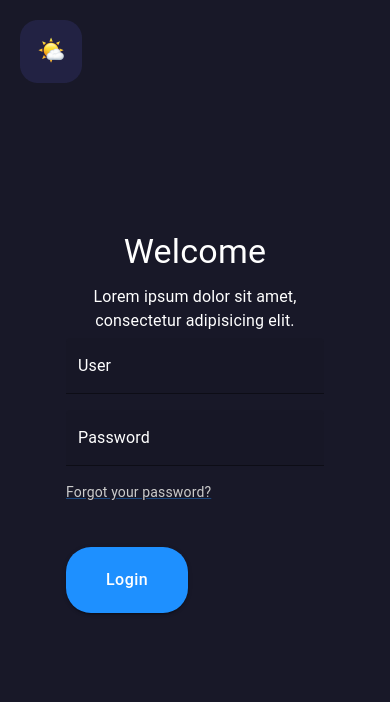
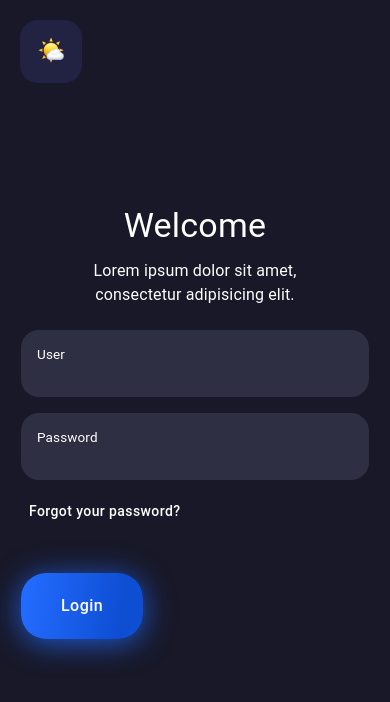
Before and after one commit to camilolc/play-green-exercise, a React (Vite) app: page /auth/login in a window 390 px wide. Shown: the top 702 px of the page. Built offline with nearby package versions, Linux system fonts and the light colour scheme; no server answers.

Commit message:
app look and feel responsive done

```diff
--- a/src/auth/pages/LoginPage.tsx
+++ b/src/auth/pages/LoginPage.tsx
@@ -1,14 +1,12 @@
-import { Alert, Grid, Link, Typography } from "@mui/material"
+import { Alert, Grid, Typography } from "@mui/material"
 import { startLoginWithEmailPassword } from "../../store/auth/thunks";
 import { useMemo } from "react";
 import { useSelector, useDispatch } from "react-redux";
 import { useForm } from "../../hooks/useForm";
 import { RootState } from "../../store/store";
-import { PageWrapper, LoginContainer, FormContainer, CustomTextField, LoginButton } from "../../styles/LoginStyles";
+import { PageWrapper, LoginContainer, FormContainer, CustomTextField, LoginButton, TypographyBody, TextLink } from "../../styles/LoginStyles";
 
 export const LoginPage = () => {
-
-
 
   const { status, errorMessage } = useSelector((state: RootState) => state.auth)
 
@@ -29,28 +27,35 @@ export const LoginPage = () => {
   return (
 
     <PageWrapper>
-
       <LoginContainer>
         <Typography variant="h4" component="h1" gutterBottom>
           Welcome
         </Typography>
-          <Typography variant="body1" gutterBottom>
+        <TypographyBody variant="body1" gutterBottom>
           Lorem ipsum dolor sit amet, consectetur adipisicing elit.
-          </Typography>
-          <form onSubmit={ onSubmit }>
+        </TypographyBody>
+        <form onSubmit={onSubmit}>
           <FormContainer>
             <CustomTextField
+              variant="standard"
+              InputProps={{
+                disableUnderline: true
+              }}
+              autoComplete="off"
               label="User"
-              variant="filled"
               fullWidth
               name="email"
-              value={ email }
-              onChange={ onInputChange }
+              value={email}
+              onChange={onInputChange}
             />
             <CustomTextField
+              variant="standard"
+              InputProps={{
+                disableUnderline: true,
+              }}
+              autoComplete="off"
               label="Password"
               type="password"
-              variant="filled"
               fullWidth
               name="password"
               value={password}
@@ -58,22 +63,21 @@ export const LoginPage = () => {
 
             />
 
-            <Link href="#" variant="body2" sx={{ color: '#cccccc', display: 'block', marginBottom: '1.5em' }}>
+            <TextLink >
               Forgot your password?
-            </Link>
-
-            <LoginButton variant="contained" type="submit" disabled={ isAuthenticating }>
+            </TextLink>
+            <LoginButton variant="contained" type="submit" disabled={isAuthenticating}>
               Login
             </LoginButton>
             <Grid
               container
-                display={ !!errorMessage ? '': 'none' }
+              display={!!errorMessage ? '' : 'none'}
               sx={{ mt: 1 }}>
               <Grid
                 item
-                    xs={ 12 }
+                xs={12}
               >
-                  <Alert severity='error'>{ errorMessage }</Alert>
+                <Alert severity='error'>{errorMessage}</Alert>
               </Grid>
             </Grid>
           </FormContainer>
--- a/src/router/AppRouter.tsx
+++ b/src/router/AppRouter.tsx
@@ -16,7 +16,7 @@ export const AppRouter = () => {
   const status = useCheckAuth();
 
   if ( status === 'checking' ) {
-    return <h1>Loading</h1>
+    return <></>
   }
 
 
--- a/src/sports/components/Footer.tsx
+++ b/src/sports/components/Footer.tsx
@@ -1,12 +1,25 @@
 import styled from '@emotion/styled';
 import { Home, History, Logout } from '@mui/icons-material';
-import { Link } from 'react-router-dom';
+import {  NavLink } from 'react-router-dom';
 import { useDispatch } from 'react-redux';
 import { startLogout } from '../../store/auth/thunks';
+import { Card, useTheme } from '@mui/material';
 
 
 
 export const Footer = () => {
+
+  const theme = useTheme();
+
+  const activeLinkStyle = {
+    color: theme.palette.text.disabled,
+    backgroundColor: theme.palette.primary.light,
+  };
+
+  const inactiveLinkStyle = {
+    color: "#777777",
+
+  };
 
   const distpatch: any = useDispatch();
 
@@ -24,8 +37,7 @@ export const Footer = () => {
   width: 100%;
 `;
 
-  const ButtonContainer = styled.div`
-  background-color:gray;
+  const ButtonContainer = styled(Card)`
   border-radius:24px;
   display:flex;
   align-items:center;
@@ -34,19 +46,34 @@ export const Footer = () => {
   width:90%;
 `;
 
-  const FooterButton = styled(Link)`
-  color: white;
+  const FooterButton = styled(NavLink)`
+   width: 59px;
+   height:59px;;
+   border-radius:16px;
+   display:flex;
+   flex-direction:row;
+   justify-content:center;
+   align-items:center ;
+
 `;
   return (
     <Footer>
       <ButtonContainer>
-        <FooterButton to={"/"}>
+        <FooterButton
+          to={"/"}
+          style={({ isActive }) => isActive ? activeLinkStyle : inactiveLinkStyle}
+        >
           <Home />
         </FooterButton>
-        <FooterButton to="/historical">
+        <FooterButton to="/historical"
+          style={({ isActive }) => isActive ? activeLinkStyle : inactiveLinkStyle}
+        >
           <History />
         </FooterButton>
-        <FooterButton to={""} onClick={onLogout}>
+        <FooterButton
+        to={""}
+        style={inactiveLinkStyle}
+        onClick={onLogout}>
           <Logout />
         </FooterButton>
       </ButtonContainer>
--- a/src/sports/components/SportList.tsx
+++ b/src/sports/components/SportList.tsx
@@ -8,8 +8,13 @@ import { ButtonsContainer, CircleContainer, CloseButton, Container, FavoriteButt
 import { CloseTwoTone } from '@mui/icons-material';
 
 import LikeButton from '../../../public/likeButton.png'
+import { useTheme } from "@mui/material"
+
+
 
 export const SportList = () => {
+
+  const theme = useTheme();
 
 
   const dispatch: any = useDispatch();
@@ -17,9 +22,11 @@ export const SportList = () => {
   const { sports } = useSelector((state: RootState) => state.userSports)
 
   const [currentIndex, setCurrentIndex] = useState(0);
+  const [animationKey, setAnimationKey] = useState(0);
 
   const handleLike = () => {
     setCurrentIndex((prevIndex) => (prevIndex + 1) % result.length);
+    setAnimationKey((prevKey) => prevKey + 1);
 
   };
 
@@ -71,15 +78,15 @@ export const SportList = () => {
   return (
     <>
       <Container>
-        <ImageContainer style={{ backgroundImage: `url(${currentItem?.strSportThumb})` }}>
+        <ImageContainer key={animationKey} style={{ backgroundImage: `url(${currentItem?.strSportThumb})` }}>
           <TitleOverlay variant="h5">
             {currentItem ? currentItem?.strSport : ""}
           </TitleOverlay>
         </ImageContainer>
         <ButtonsContainer>
           <CloseButton onClick={()=>addNewSport(currentItem, false)}>
-            <CircleContainer >
-              <CloseTwoTone color="error" />
+            <CircleContainer sx={{background:theme.palette.primary.contrastText}} >
+              <CloseTwoTone style={{color:theme.palette.primary.dark}} />
             </CircleContainer>
           </CloseButton>
           <FavoriteButton onClick={()=>addNewSport(currentItem, true)}>
--- a/src/sports/components/UserSportList.tsx
+++ b/src/sports/components/UserSportList.tsx
@@ -2,13 +2,16 @@ import { useEffect } from 'react'
 import { useDispatch, useSelector } from 'react-redux'
 import { startLoadingUserSports } from '../../store/userSports/thunks';
 import { RootState } from '../../store/store';
-import { HistoryHeader, Title, Subtitle, CardItem, CardImage, CardDetails, FavoriteButton, CloseButton, Container, TitleOverlay } from '../../styles/UserSportsStyles';
+import { HistoryHeader, Title, Subtitle, CardItem, CardImage, CardDetails, FavoriteButton, CloseButton, Container, TitleOverlay, LinkButton, CardItemContainer } from '../../styles/UserSportsStyles';
 import { ArrowBack } from '@mui/icons-material'
 
 
 import { CloseTwoTone, Favorite } from '@mui/icons-material';
+import { useTheme } from "@mui/material";
 
 export const UserSports = () => {
+
+  const theme = useTheme();
 
 
   const dispatch: any = useDispatch();
@@ -23,16 +26,18 @@ export const UserSports = () => {
     showUserSports();
   }, [])
 
-  console.log({ sports });
   return (
     <>
       <Container>
         <HistoryHeader>
-          <ArrowBack fontSize='large'></ArrowBack>
+          <LinkButton to={"/"} >
+          <ArrowBack sx={{marginLeft:'50px'}} fontSize='large'></ArrowBack>
+          </LinkButton>
           <Title>History</Title>
           <Subtitle>Lorem ipsum dolor sit amet, consectetur adipiscing elit.</Subtitle>
           <Subtitle>{new Date().toISOString().slice(0, 10)}</Subtitle>
         </HistoryHeader>
+        <CardItemContainer>
         {sports.map(item => (
           <CardItem key={item.id}>
             <CardImage style={{ backgroundImage: `url(${item.urlImg})` }} >
@@ -42,19 +47,19 @@ export const UserSports = () => {
               <div>
                 {item.status
                   ?
-
                   <FavoriteButton>
-                    <Favorite />
+                    <Favorite sx={{color:theme.palette.text.disabled}} />
                   </FavoriteButton>
                   :
                   <CloseButton>
-                    <CloseTwoTone />
+                    <CloseTwoTone sx={{color:theme.palette.text.secondary}} />
                   </CloseButton>
                 }
               </div>
             </CardDetails>
           </CardItem>
         ))}
+        </CardItemContainer>
       </Container>
     </>
   )
--- a/src/styles/LoginStyles.ts
+++ b/src/styles/LoginStyles.ts
@@ -1,78 +1,167 @@
-import { Box, Button, Container, TextField, styled } from "@mui/material";
+import { Box, Button, Container, TextField, Typography, styled } from "@mui/material";
 
 
 export const darkTheme = {
   palette: {
     // type: 'dark',
     primary: {
-      main: '#1e90ff',
+      main: '#236BFE',
+      light:"#1F1F31",
+      dark:"#FEFEFE",
+      contrastText:"#222243"
     },
     background: {
       default: '#181828',
-      paper: '#181828',
+      paper: '#2C2B3E',
+
     },
     text: {
-      primary: '#181828',
+      primary: '#FEFEFE',
+      secondary:'#EA596F',
+      disabled:'#FFFFFF'
     },
   },
+  components: {
+    MuiTextField: {
+      defaultProps: {
+        sx: { backgroundColor: '#2F2F43' }
+      },
+    },
+    MuiInputLabel: {
+      defaultProps: {
+        shrink: true,
+        style: {
+          color: "#FEFEFE", fontSize: "18px",
+          top: "1rem",
+          left: "1rem",
+          right: "1rem",
+        }
+      }
+    },
+    MuiButton: {
+      styleOverrides: {
+        // Name of the slot
+        root: {
+          // Some CSS
+          color: '#FEFEFE',
+        },
+      },
+    },
+  }
+
 };
 
 export const lightTheme = {
   palette: {
-    type: 'light',
+    // type: 'light',
     primary: {
-      main: '#007bff',
+      main: '#236BFE',
+      light:"#F5F5F5",
+      dark:"#D36060",
+      contrastText:"#FFFFFF"
     },
     background: {
-      default: 'white',
-      paper: '#f0f0f0',
+      default: '#F3F3F3',
+      paper: '#FFFFFF',
     },
     text: {
-      primary: '#F3F3F3',
+      primary: '#161617',
+      secondary:'#EA596F',
+      disabled:'#2067F8'
     },
   },
+  components: {
+    MuiTextField: {
+      defaultProps: {
+        sx: { backgroundColor: '#FFFFFF' }
+      },
+    },
+    MuiInputLabel: {
+      defaultProps: {
+        shrink: true,
+        style: {
+          color: "#3C3C3C", fontSize: "18px",
+          top: "1rem",
+          left: "1rem",
+          right: "1rem",
+        }
+      }
+    },
+
+  }
 };
+
+export const PageWrapper = styled(Box)({
+  // backgroundColor: '#1a1a2e',
+  // color: 'white',
+  display: 'flex',
+  justifyContent: 'center',
+  alignItems: 'center',
+  height: '100vh',
+});
+
+export const TypographyBody = styled(Typography)({
+  width: "70%",
+  marginBottom: '23px'
+});
 
 export const LoginContainer = styled(Container)({
   // backgroundColor: '#1f1f30',
   padding: '40px 5px',
   borderRadius: '15px',
   textAlign: 'center',
-    maxWidth: '300px',
+  maxWidth: '100%',
   display: 'flex',
   flexDirection: 'column',
   alignItems: 'center',
+  margin: 0
 });
 
 
 export const FormContainer = styled(Container)({
-    width:'100%',
-    textAlignLast:'left',
+  width: '100%',
+  textAlignLast: 'left',
 });
 
 export const CustomTextField = styled(TextField)({
   // backgroundColor: '#2a2a3a',
-    borderRadius: '5px',
+  height: "67px",
+  borderRadius: '18px',
   marginBottom: '1em',
-    '& .MuiInputBase-input': { // Cambiado de .MuiInputBase-root a .MuiInputBase-input
+  padding: "15px 16px",
+  '& .MuiInputBase-input': {
     color: 'white',
   },
   '& .MuiInputLabel-root': {
     color: 'white',
-      '&.Mui-focused': { // Asegura que el color se mantenga al enfocar
+    '&.Mui-focused': {
       color: 'white',
     },
   },
 });
 
+export const TextLink = styled(Button)({
+    color:'unset',
+    display: "block",
+    marginBottom: '1.5em',
+    fontFamily:"16px",
+    lineHeight:"19.52px",
+    textDecoration:'none',
+    textTransform:'unset'
+});
+
+
 export const LoginButton = styled(Button)({
   // backgroundColor: '#1e90ff',
   borderRadius: '25px',
-    width:'122px',
-    height:'66px',
+  width: '122px',
+  height: '66px',
   padding: '22px, 38px, 22px, 38px',
   marginTop: '1.5em',
-    color: 'white',
+  background: "linear-gradient(99deg, #236BFE 6.69%, #0D4ED3 80.95%)",
+  boxShadow: "0px 4px 30px 0px #2269FBCC",
+
+  // color: 'white',
   fontSize: '1em',
   textTransform: 'none',
   '&:hover': {
@@ -85,13 +174,3 @@ export const LoginContainer = styled(Container)({
     boxShadow: '0 0 10px #1e90ff',
   },
 });
-
-  export const PageWrapper = styled(Box)({
-    // backgroundColor: '#1a1a2e',
-    color: 'white',
-    display: 'flex',
-    justifyContent: 'center',
-    alignItems: 'center',
-    height: '100vh',
-    margin: 0,
-  });
--- a/src/styles/SportList.ts
+++ b/src/styles/SportList.ts
@@ -1,13 +1,13 @@
 import styled from "@emotion/styled";
-import { Avatar, Card, IconButton, Typography } from "@mui/material";
+import { Avatar, IconButton, Typography, keyframes } from "@mui/material";
 
 
-export const Container = styled(Card)`
+export const Container = styled.div`
 /* background-color: #1a1a1a; */
   color: white;
   /* height: 100vh;  */
   width: 100%;
-  height:80%;
+  /* height:80%; */
   display: flex;
   flex-direction: column;
   align-items: center;
@@ -19,14 +19,31 @@ export const Container = styled(Card)`
   } */
 `;
 
+const fadeIn = keyframes`
+  from {
+    opacity: 0;
+  }
+
+  to {
+    opacity: 1;
+  }
+`;
+
 export const ImageContainer = styled.div`
 position:relative;
  width: 100%;
   height: 65vh;
   background-size: cover;
   background-position: center;
-  margin-bottom: 10%;
+  margin-bottom: 5%;
   border-radius: 0px 0px 32px 32px;
+  animation: ${fadeIn} 0.4s ease-in-out;
+
+
+
+   @media (min-width: 600px) {
+    width:70%
+  }
 `;
 
 export const TitleOverlay = styled(Typography)`
@@ -42,7 +59,6 @@ export const TitleOverlay = styled(Typography)`
   `;
 
 export const CircleContainer = styled(Avatar)`
-  background-color: blue;
   width: 50px;
   height: 50px;
   display: flex;
--- a/src/styles/UserSportsStyles.ts
+++ b/src/styles/UserSportsStyles.ts
@@ -1,15 +1,16 @@
 import styled from '@emotion/styled';
-import { Card, CardContent, Typography, IconButton } from '@mui/material';
+import { CardContent, Typography, IconButton, Card } from '@mui/material';
+import { NavLink } from 'react-router-dom';
 
 export const Container = styled.div`
   /* background-color: #1a1a1a; */
-  color: white;
   /* min-height: 90vh; */
   padding:10px;
   width:100%;
   height:80vh;
   padding: 32px;
   overflow-y:scroll;
+
 `;
 
 export const HistoryHeader = styled.div`
@@ -18,6 +19,7 @@ export const HistoryHeader = styled.div`
   align-items: flex-start;
   margin-bottom: 16px;
   margin-top:10px;
+
 `;
 
 export const Title = styled(Typography)`
@@ -27,7 +29,6 @@ export const Title = styled(Typography)`
 
 export const Subtitle = styled(Typography)`
   font-size: 18px;
-  color: #999;
   margin-bottom:8px;
 `;
 
@@ -35,13 +36,25 @@ export const CardItem = styled(Card)`
   display: flex;
   align-items: center;
   justify-content: space-between;
-  background-color: #212135;
   color: white;
   margin-bottom: 14px;
   border-radius:12px;
+  width:100%;
+
+  @media (min-width: 600px) {
+    width:40%
+  }
+
 `;
 
-export const CardImage = styled.div`
+export const CardItemContainer = styled.div`
+
+  @media (min-width: 600px) {
+    display:ruby-text
+  }
+`;
+
+export const CardImage = styled(Card)`
   position: relative;
   width: 80%;
   height: 80px;
@@ -74,3 +87,8 @@ export const FavoriteButton = styled(IconButton)`
 export const CloseButton = styled(IconButton)`
   color: white;
 `;
+
+export const LinkButton = styled(NavLink)`
+  text-decoration:none;
+  color:unset
+`;
```
Also changed, not shown: src/auth/layout/AuthLayout.tsx (deleted, +0 -39 lines). Lines whose indentation alone changed are shown as unchanged.
